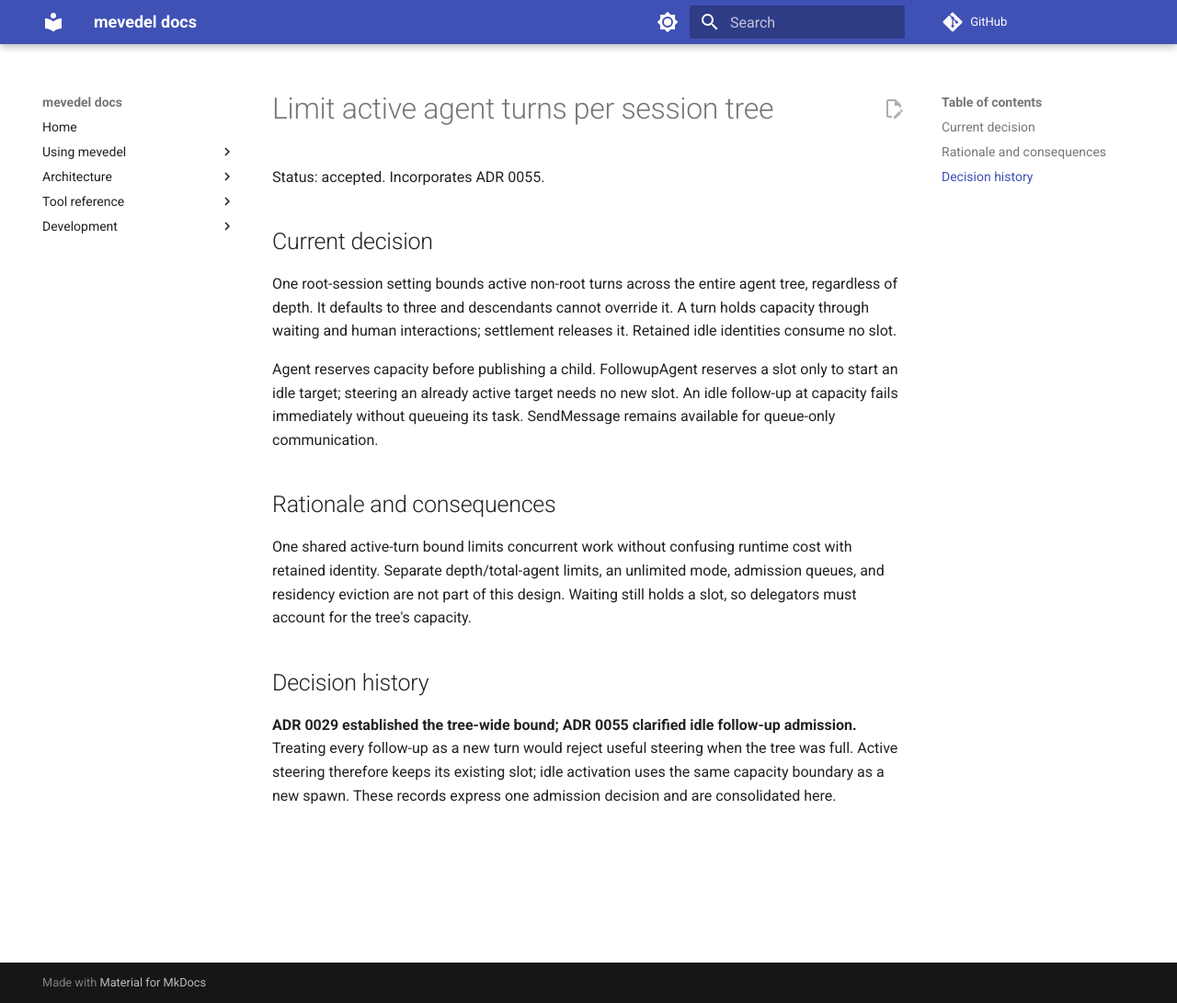
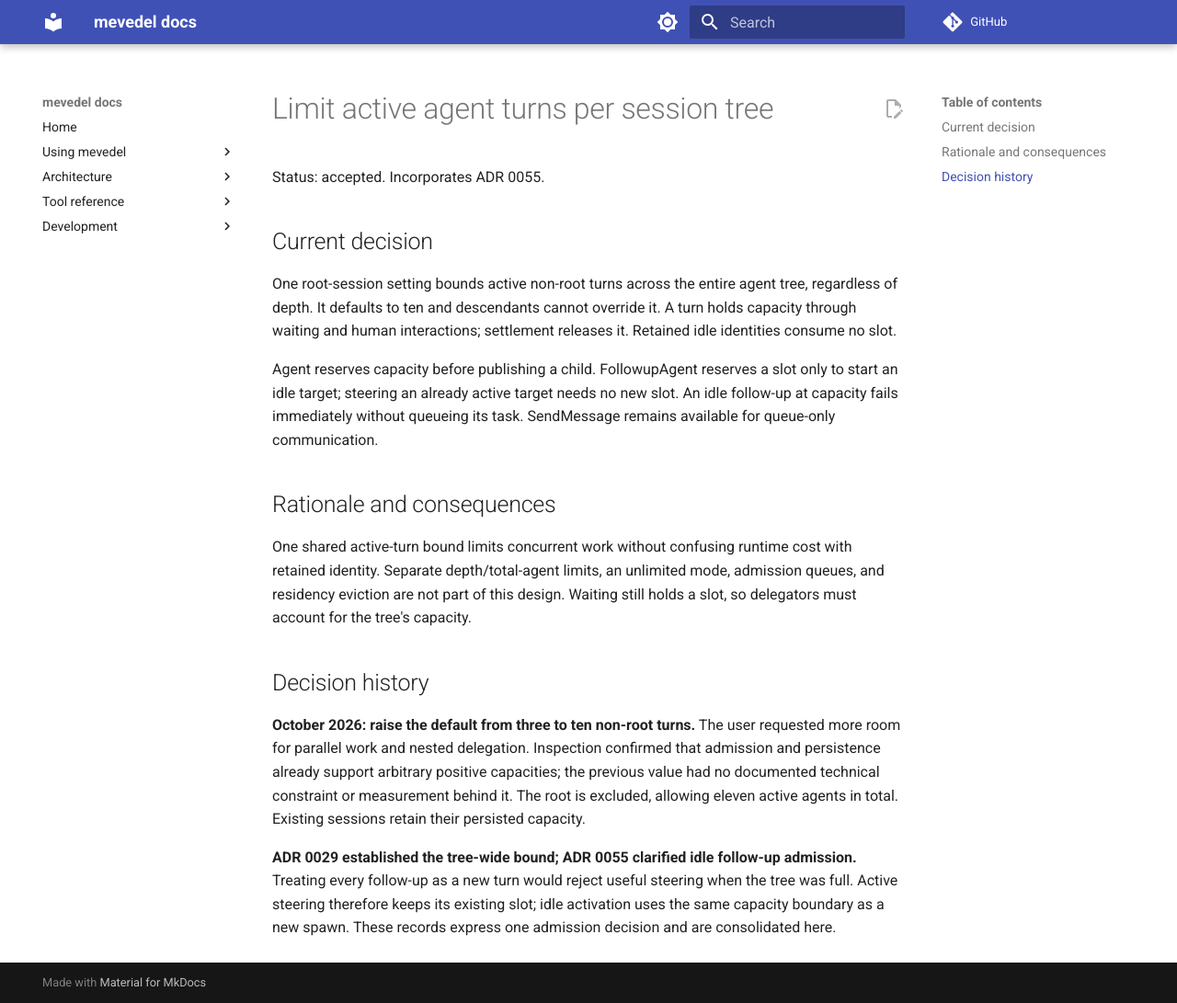
Before and after one commit to FrauH0lle/mevedel, an MkDocs documentation site: the page built from docs/adr/0029-limit-active-agent-turns-per-session-tree.md, in a window 1280 px wide and 1091 px high. Shown: the whole window at 92% size. Built offline with MkDocs 1.6.1 and Material for MkDocs 9.7.7, drawn with Linux system fonts in a browser that asks for light colours; comment, search, counter and statistics services are not loaded.

Commit message:
feat(agents): Allow ten active non-root agent turns by default
Three concurrent non-root turns left little room for parallel work
and nested delegation.  Admission and persistence already support any
positive capacity, and the old value had no measurement or technical
constraint behind it.  The root takes no slot, so eleven agents can
be active.  Sessions keep their persisted capacity.

* mevedel-structs.el (mevedel-session): Default agent-turn-capacity
to 10.
* docs/adr/0029-limit-active-agent-turns-per-session-tree.md: Record
the change.
* docs/agents.md, README.md: Update the default.
* test/test-mevedel-structs.el: Expect it.

```diff
--- a/docs/adr/0029-limit-active-agent-turns-per-session-tree.md
+++ b/docs/adr/0029-limit-active-agent-turns-per-session-tree.md
@@ -5,7 +5,7 @@ Status: accepted. Incorporates ADR 0055.
 ## Current decision
 
 One root-session setting bounds active non-root turns across the entire agent
-tree, regardless of depth. It defaults to three and descendants cannot override
+tree, regardless of depth. It defaults to ten and descendants cannot override
 it. A turn holds capacity through waiting and human interactions; settlement
 releases it. Retained idle identities consume no slot.
 
@@ -23,6 +23,13 @@ Waiting still holds a slot, so delegators must account for the tree's capacity.
 
 ## Decision history
 
+**October 2026: raise the default from three to ten non-root turns.** The
+user requested more room for parallel work and nested delegation. Inspection
+confirmed that admission and persistence already support arbitrary positive
+capacities; the previous value had no documented technical constraint or
+measurement behind it. The root is excluded, allowing eleven active agents
+in total. Existing sessions retain their persisted capacity.
+
 **ADR 0029 established the tree-wide bound; ADR 0055 clarified idle follow-up
 admission.** Treating every follow-up as a new turn would reject useful steering
 when the tree was full. Active steering therefore keeps its existing slot;
```
Also changed, not shown: README.md (+1 -1 lines), docs/agents.md (+4 -3 lines), 2 other files.
